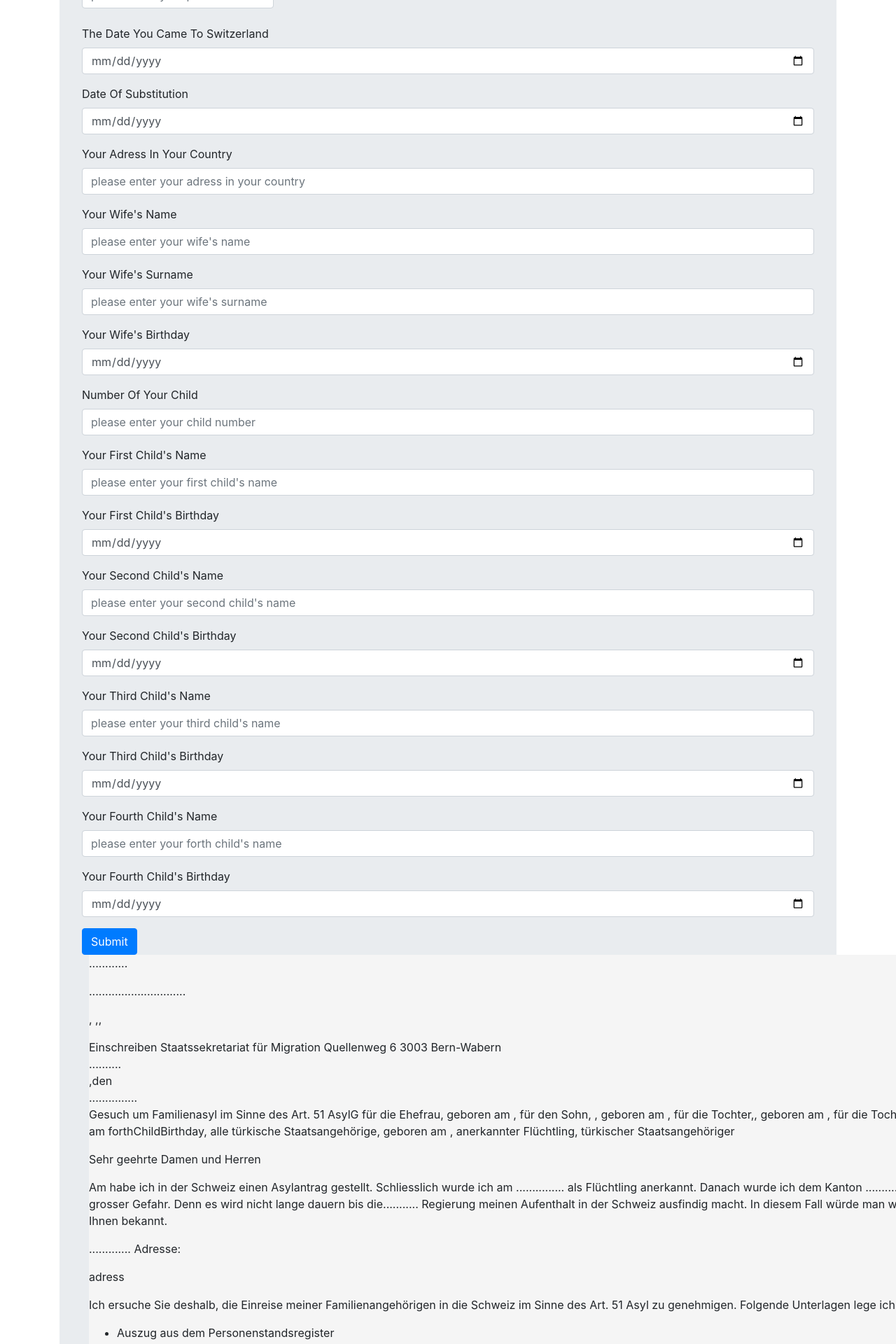
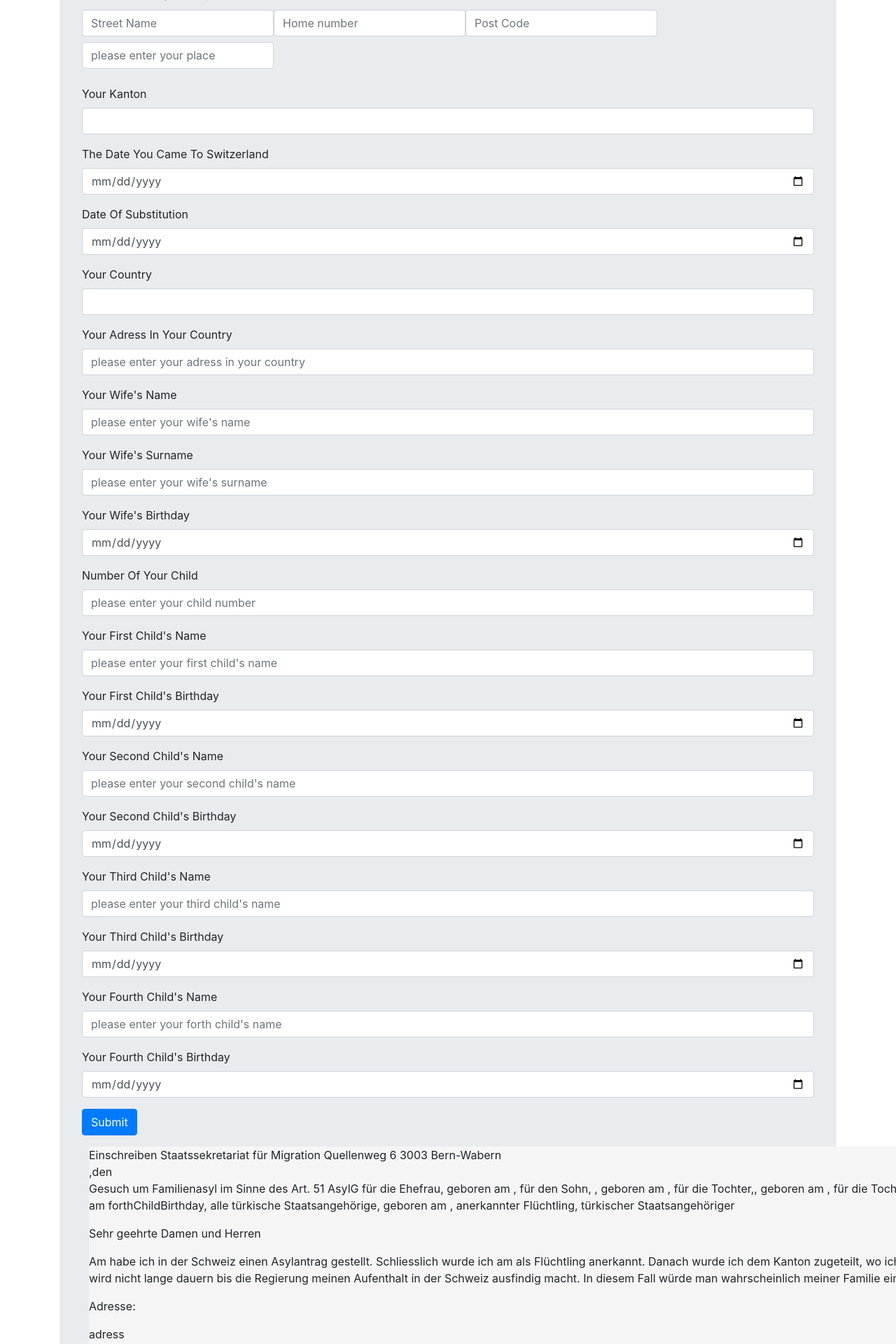
Before and after one commit to sokmen4083/PREF-Client, a React (Create React App) app: page /FamilyUnion in a window 1280 px wide. Shown: the part 660-2580 px from the top of the page at 70% size. Built offline with nearby package versions, Linux system fonts and the light colour scheme.

Commit message:
Juri App form finished

```diff
--- a/package.json
+++ b/package.json
@@ -4,7 +4,7 @@
   "private": true,
   "dependencies": {
     "@okta/okta-react": "^3.0.7",
-    "@react-pdf/renderer": "^1.6.9",
+    "@react-pdf/renderer": "^1.6.12",
     "@testing-library/jest-dom": "^4.2.4",
     "@testing-library/react": "^9.5.0",
     "@testing-library/user-event": "^7.2.1",
--- a/src/Dashboard/FamilyUnion.js
+++ b/src/Dashboard/FamilyUnion.js
@@ -2,6 +2,7 @@ import React, { Component } from 'react';
 import { Jumbotron, Button, Form, Row, Col} from 'react-bootstrap';
 import html2canvas from 'html2canvas';
 import jsPDF from 'jspdf';
+
 
 import FileService from '../service/FileService';
 import UserService from '../service/UserService';
@@ -17,13 +18,16 @@ export class Family extends Component
       this.state = {
         username: '',
         usersurname: '',
+        userid: Number,
         userbirthday: Date,
         userstreetname: '',
         userhomenumber: Number,
         userpostcode: Number,
         userplace: '',
+        usercanton: '',
         userdateofcametoswitzerland: Date,
         userdateofsubstitution: Date,
+        usercountry: '',
         useradressincountry: '',
         userwifesname: '',
         userwifessurname:'',
@@ -56,7 +60,7 @@ export class Family extends Component
       .then((canvas) => {
         const imgData = canvas.toDataURL('image/png');
         const pdf = new jsPDF();
-        pdf.addImage(imgData, 'JPEG', 0, 0);
+        pdf.addImage(imgData, 'JPEG', 0, 0 ,"A4");
         // pdf.output('dataurlnewwindow');
         pdf.save("download.pdf");
       })
@@ -97,6 +101,11 @@ export class Family extends Component
           </Form.Group>
 
           <Form.Group controlId="formBasicEmail">
+            <Form.Label>Your Id Number</Form.Label>
+            <Form.Control type="number" placeholder="please enter your Id-Number" name="userid"  onChange={this.myChangeHandler}/>
+          </Form.Group>
+
+          <Form.Group controlId="formBasicEmail">
             <Form.Label>Your Birthday</Form.Label>
             <Form.Control type="date" name="userbirthday" onChange={this.myChangeHandler} />
           </Form.Group>
@@ -117,6 +126,11 @@ export class Family extends Component
               </Form.Label>
             </Form.Group>
 
+            <Form.Group controlId="formBasicEmail">
+            <Form.Label>Your Kanton</Form.Label>
+            <Form.Control type="text" name="usercanton"  onChange={this.myChangeHandler}/>
+          </Form.Group>
+
           <Form.Group controlId="formBasicEmail">
             <Form.Label>The Date You Came To Switzerland</Form.Label>
             <Form.Control type="date" name="userdateofcametoswitzerland"  onChange={this.myChangeHandler}/>
@@ -125,6 +139,11 @@ export class Family extends Component
           <Form.Group controlId="formBasicEmail">
             <Form.Label>Date Of Substitution</Form.Label>
             <Form.Control type="date" placeholder="please enter your wife's name" name="userdateofsubstitution"  onChange={this.myChangeHandler}/>
+          </Form.Group>
+
+          <Form.Group controlId="formBasicEmail">
+            <Form.Label>Your Country</Form.Label>
+            <Form.Control type="text" name="usercountry"  onChange={this.myChangeHandler}/>
           </Form.Group>
 
           <Form.Group controlId="formBasicEmail">
@@ -201,18 +220,18 @@ export class Family extends Component
         <div id="family-pdf">
             <div >
                 <div id="user-information">
-                    <p id="user-name">{this.state.username}  {this.state.usersurname}............</p>
-                    <p id="user-Id">..............................</p>
-                       <p id="user-adress"> {this.state.userstreetname}, {this.state.userhomenumber} ,
-                                        {this.state.userpostcode}, {this.state.userplace}
+                    <p id="user-name">{this.state.username}  {this.state.usersurname}</p>
+                    <p id="user-Id">{this.state.userid} </p>
+                       <p id="user-adress"> {this.state.userstreetname} {this.state.userhomenumber}
+                                        {this.state.userpostcode} {this.state.userplace}
                        </p>
                 </div>
 
                 <div id="sem-adres">Einschreiben Staatssekretariat für Migration Quellenweg 6 3003 Bern-Wabern</div>
 
-                <div id="user-place">..........</div>
+                <div id="user-place">{this.state.userplace} </div>
                 ,den
-                <div id="user-date">...............</div>
+                <div id="user-date">{Date} </div>
 
                 <p>
                     Gesuch um Familienasyl im Sinne des Art. 51 AsylG für die Ehefrau
@@ -232,16 +251,16 @@ export class Family extends Component
 
                 <p>
                     Am <span id="user-comeDate">{this.state.userdateofcametoswitzerland} </span> habe ich in der Schweiz einen Asylantrag gestellt.
-                    Schliesslich wurde ich am <span id="user-asylDate">...............</span> als Flüchtling anerkannt.
-                    Danach wurde ich dem Kanton <span id="user-canton">..........</span> zugeteilt, wo ich zurzeit
-                    wohnhaft bin. Jedoch ist meine Familie noch in der <span id="user-country">............</span> und
+                    Schliesslich wurde ich am <span id="user-asylDate">{this.state.userdateofsubstitution} </span> als Flüchtling anerkannt.
+                    Danach wurde ich dem Kanton <span id="user-canton">{this.state.usercanton} </span> zugeteilt, wo ich zurzeit
+                    wohnhaft bin. Jedoch ist meine Familie noch in der <span id="user-country">{this.state.usercountry} </span> und
                     sie ist in grosser Gefahr. Denn es wird nicht lange dauern bis die
-                    <span id="user-country">...........</span> Regierung meinen Aufenthalt in der Schweiz ausfindig
+                    <span id="user-country">{this.state.usercountry}</span> Regierung meinen Aufenthalt in der Schweiz ausfindig
                     macht. In diesem Fall würde man wahrscheinlich meiner Familie eine Ausreisesperre anordnen. Ähnliche
                     Fälle sind sicherlich auch Ihnen bekannt.
                 </p>
 
-                <p><span id="user-country">.............</span> Adresse: {this.state.useradressincountry}
+                <p><span id="user-country">{this.state.usercountry}</span> Adresse: {this.state.useradressincountry}
               </p>
                 <p>adress</p>
 
```
Also changed, not shown: 1 other file (tests, documents, lock files or other folders).
